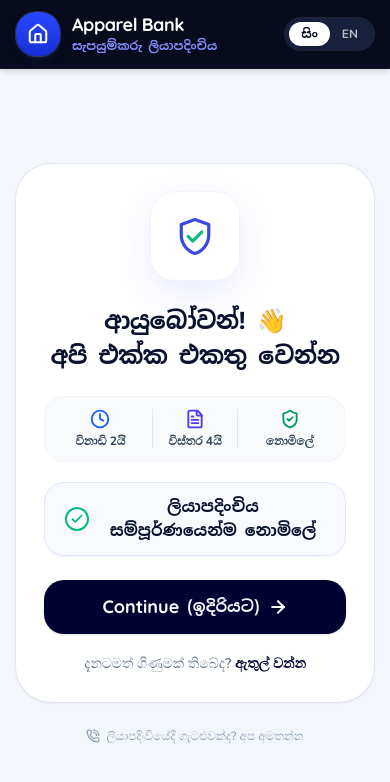
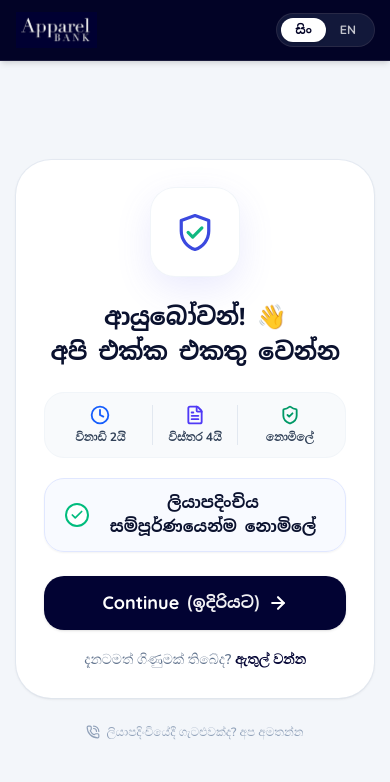
Before and after one commit to ChamudithaShehan/Apparel-Bank-New, a Next.js app: page / in a window 390 px wide. Shown: the top 782 px of the page. Built offline with nearby package versions, Linux system fonts and the light colour scheme.

Commit message:
Use brand logo in header and refresh styling
Adds the new Apparel Bank logo asset and updates `AppHeader` to use `next/image` instead of the home icon. The header layout, spacing, colors, subtitle presentation, and language toggle styling were adjusted for a cleaner, more branded responsive top bar.

```diff
--- a/src/components/AppHeader.tsx
+++ b/src/components/AppHeader.tsx
@@ -1,39 +1,47 @@
 "use client";
 
 import Link from "next/link";
-import { Home } from "lucide-react";
+import Image from "next/image";
 import { useLanguage } from "../lib/language-context";
 
 export function AppHeader() {
   const { lang, setLang } = useLanguage();
 
   return (
-    <header className="sticky top-0 z-50 w-full bg-[#080B1E] px-4 py-3 sm:px-6 shadow-md border-b border-white/5">
-      <div className="mx-auto flex max-w-2xl items-center justify-between">
+    <header className="sticky top-0 z-50 w-full bg-[#020326] px-4 py-3 sm:px-8 shadow-md border-b border-white/10">
+      <div className="mx-auto flex max-w-5xl items-center justify-between">
         {/* Left: App Logo + Titles */}
-        <Link href="/" className="flex items-center gap-3 hover:opacity-90 transition-opacity">
-          <div className="flex size-11 items-center justify-center rounded-2xl bg-gradient-to-b from-[#2948FF] to-[#172ED6] shadow-md shadow-blue-950/50 ring-1 ring-white/15">
-            <Home className="size-5.5 text-white" strokeWidth={2.2} />
+        <Link href="/" className="flex items-center hover:opacity-90 transition-opacity">
+          {/* Logo */}
+          <div className="relative h-9 w-28 sm:h-11 sm:w-36 shrink-0">
+            <Image
+              src="/images/logo.png"
+              alt="Apparel Bank"
+              fill
+              priority
+              className="object-contain object-left"
+              sizes="(max-width: 640px) 112px, 144px"
+            />
           </div>
-          <div className="flex flex-col">
-            <span className="font-display text-lg sm:text-xl font-bold tracking-tight text-white leading-tight">
-              Apparel Bank
-            </span>
-            <span className="font-[family-name:var(--font-sinhala)] text-xs sm:text-sm font-semibold text-[#818CF8] leading-tight mt-0.5">
-              {lang === "en" ? "Supplier Registration" : "සැපයුම්කරු ලියාපදිංචිය"}
-            </span>
-          </div>
+
+          {/* Divider */}
+          <div className="hidden sm:block mx-3.5 sm:mx-4 h-6 sm:h-7 w-[1px] bg-white/25 shrink-0"></div>
+
+          {/* Subtitle */}
+          <span className="hidden sm:inline-block font-[family-name:var(--font-sinhala)] text-base sm:text-lg font-medium text-[#8B98FF] tracking-normal leading-tight whitespace-nowrap">
+            {lang === "en" ? "Supplier Registration" : "සැපයුම්කරු ලියාපදිංචිය"}
+          </span>
         </Link>
 
         {/* Right: Language switch toggle pill */}
-        <div className="flex items-center rounded-full bg-[#18203E] p-1 ring-1 ring-white/10">
+        <div className="flex items-center rounded-full bg-[#12183a] p-1 ring-1 ring-white/15">
           <button
             type="button"
             onClick={() => setLang("si")}
-            className={`rounded-full px-3 py-1 text-xs sm:text-sm font-bold transition-all ${
+            className={`rounded-full px-3.5 py-1 text-xs sm:text-sm font-bold transition-all ${
               lang === "si"
-                ? "bg-white text-[#080B1E] shadow-sm"
-                : "text-white/70 hover:text-white"
+                ? "bg-white text-[#020326] shadow-sm"
+                : "text-white/75 hover:text-white"
             }`}
           >
             <span className="font-[family-name:var(--font-sinhala)]">සිං</span>
@@ -41,10 +49,10 @@ export function AppHeader() {
           <button
             type="button"
             onClick={() => setLang("en")}
-            className={`rounded-full px-3 py-1 text-xs sm:text-sm font-bold transition-all ${
+            className={`rounded-full px-3.5 py-1 text-xs sm:text-sm font-bold transition-all ${
               lang === "en"
-                ? "bg-white text-[#080B1E] shadow-sm"
-                : "text-white/70 hover:text-white"
+                ? "bg-white text-[#020326] shadow-sm"
+                : "text-white/75 hover:text-white"
             }`}
           >
             EN
```
Also changed, not shown: public/images/logo.png (added).
